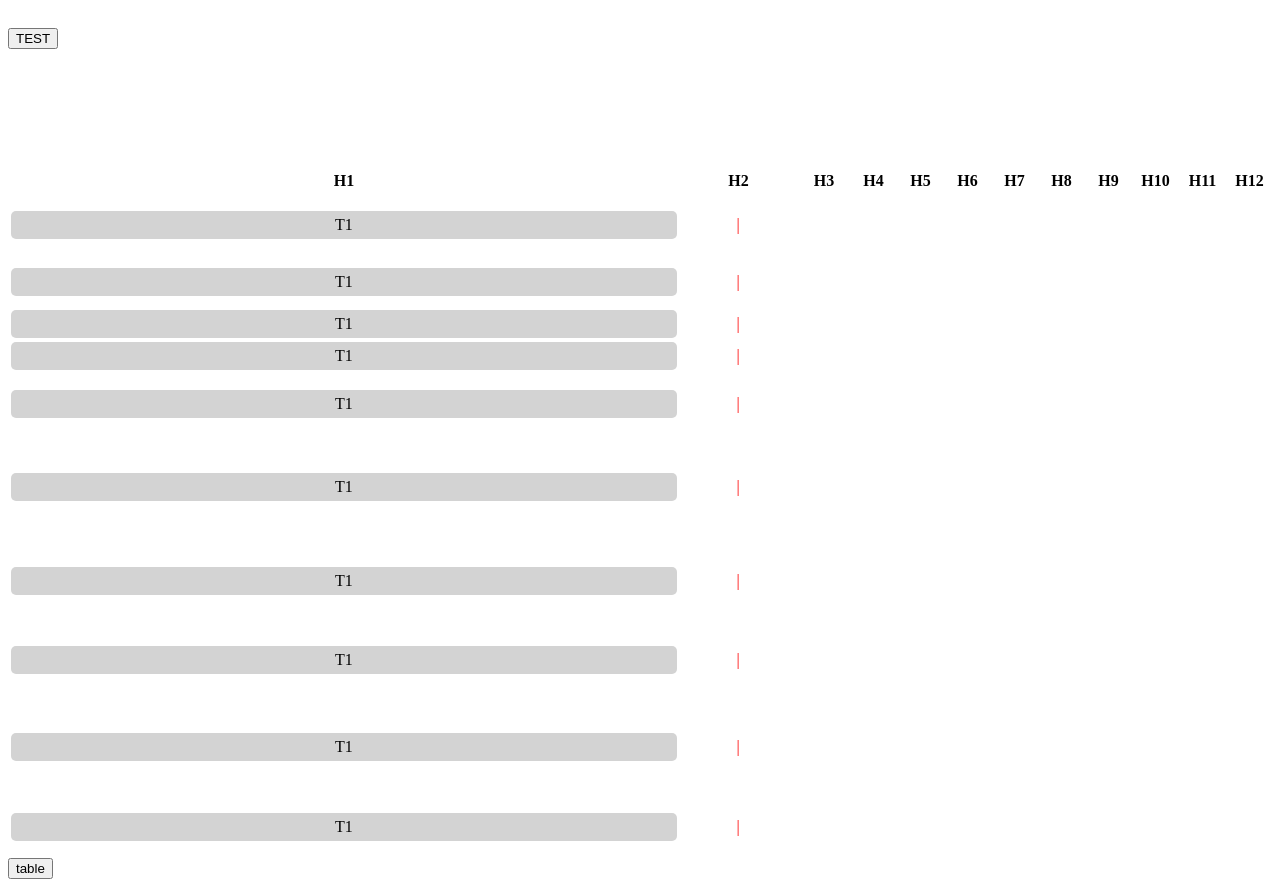
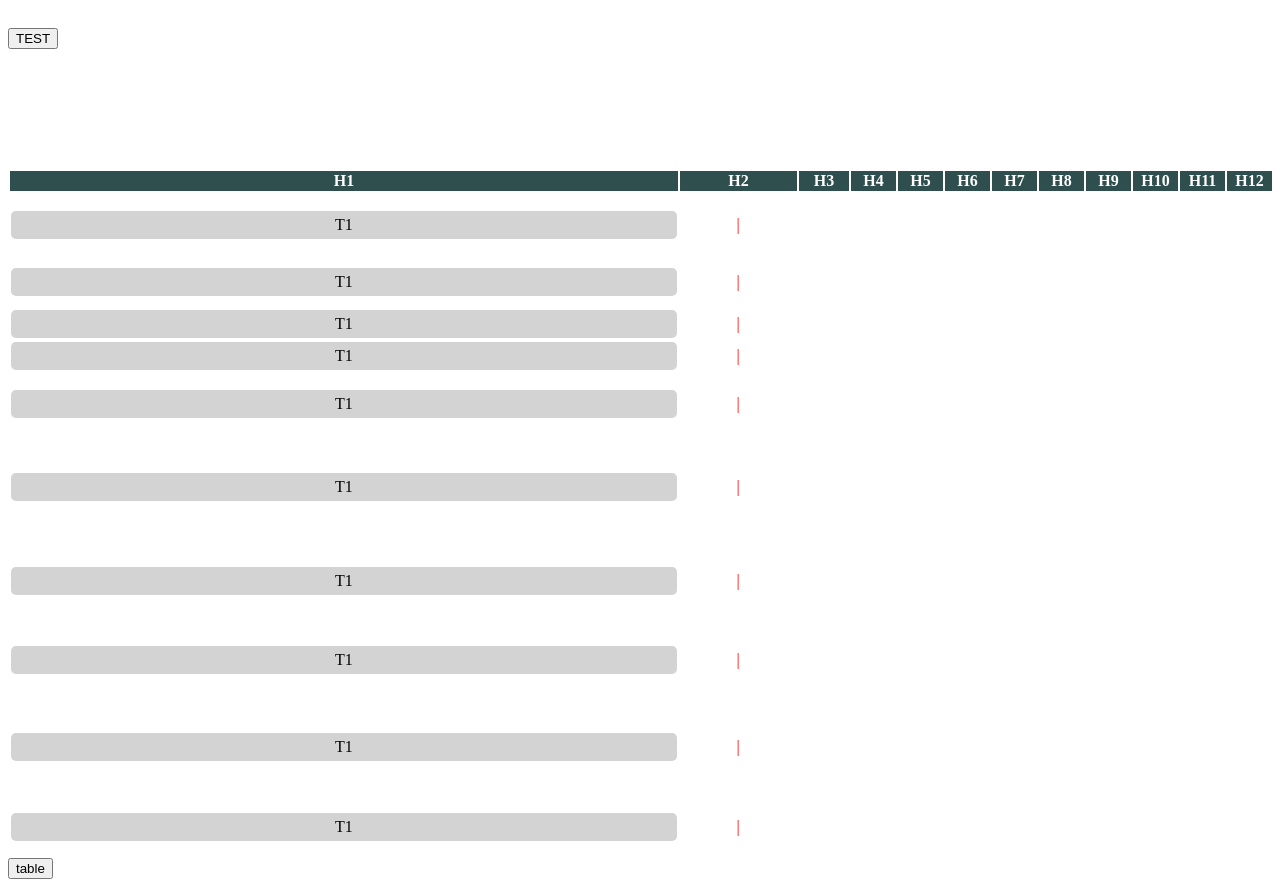
Before and after one commit to NoxLP/bind-datatable.js, a website with bundled scripts: page index.html in a window 1280 px wide. Built offline with nearby package versions, Linux system fonts and the light colour scheme; what object-observer would draw is missing.

Commit message:
Headers style and class

```diff
--- a/css/datatable.css
+++ b/css/datatable.css
@@ -28,3 +28,7 @@
   z-index: 1000;
   width: 100%;
 }
+
+.my-headers {
+  background-color:darkslategray;
+}
--- a/index.js
+++ b/index.js
@@ -30,6 +30,8 @@ const testTable = new DataTable(
     tableId: 'dtTest',
     rowHeightMode: 'average',
     containerSelector: '#table_container',
+    headersClass: 'my-headers',
+    headersStyle: 'color: white',
     headers: [
       { template: 'H1', key: 'h1' },
       { template: 'H2', key: 'h2' },
--- a/src/datatable.js
+++ b/src/datatable.js
@@ -59,6 +59,8 @@ const checkConfigAndSetDefaults = (config) => {
  *      { template, style, cellEvents, width } all object properties are optional but need
  *      at least an empty object per column
  *   fixedHeaders, //DEFAULT true
+ *   headersClass, //OPTIONAL
+ *   headersStyle, //OPTIONAL
  *   headers, //MANDATORY Array:
  *      - every element is a header
  *      - each element can be:
--- a/src/view/init.js
+++ b/src/view/init.js
@@ -39,6 +39,8 @@ export function initTable(container, scroller, config, data) {
 
       const headertemplate = config.headers[j].template ?? config.headers[j]
       const header = document.createElement('th')
+      if (config.headersClass) header.classList.add(config.headersClass)
+      if (config.headersStyle) header.style = config.headersStyle
       header.innerHTML = headertemplate
 
       headersRow.appendChild(header)
```
